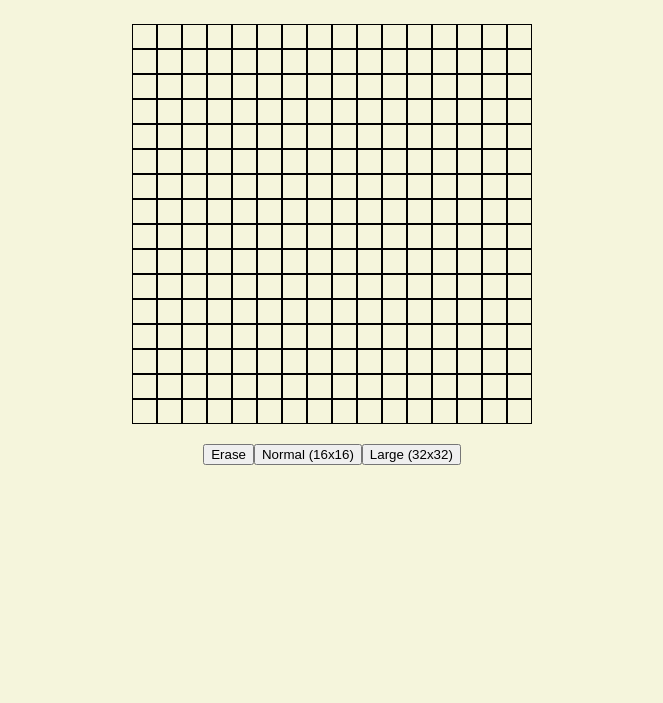
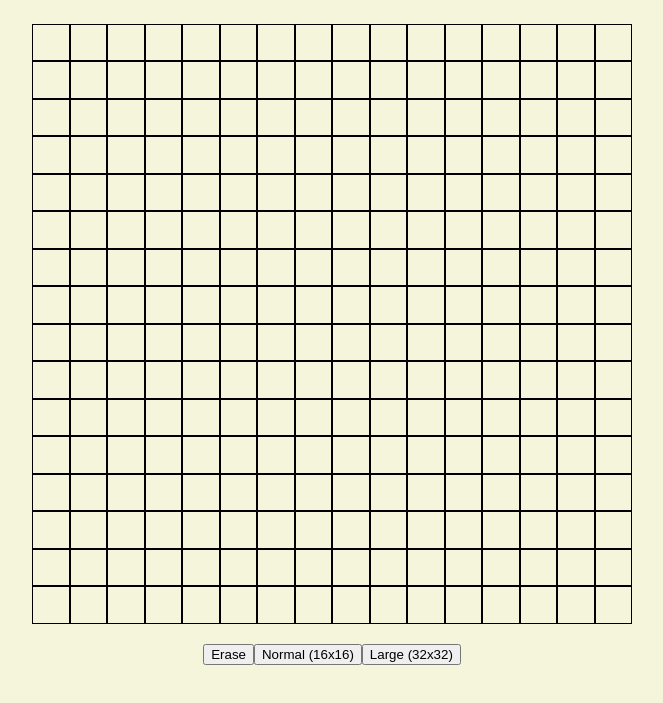
Before and after one commit to jongithub59/etch-a-sketch, a plain HTML site: page index.html in a window 1280 px wide. Shown: the part 77-780 px from the top of the page, without its empty margins (308-971 px from the left). Drawn offline with Linux system fonts and the light colour scheme; a web font is replaced by a local one.

Commit message:
grid element size is now calced automatically grid elements are now sized according to the total grid size, cleaning up code and allowing for the grid size ti be changed by the user in the future

```diff
--- a/script.js
+++ b/script.js
@@ -1,4 +1,4 @@
-let size = 16; //default size for grid 16x16
+let size = 16;
 const container = document.getElementById('container');
 const eraseButton = document.getElementById('erase-button');
 const normalButton = document.getElementById('normal-button');
@@ -9,12 +9,13 @@ largeButton.addEventListener('click', largeSize);
 
 function createGrid(size) {
     container.innerHTML = "";
-    for (let i = 0; i < size * size; i++) { // size is multiplied to get the actual amount os squares to fil the grid
+    const gridWidth = parseInt(getComputedStyle(container).width); //gets width of the grid from css, may make option for increasing grid sizien in the future
+    const currentSize = gridWidth / size; //formula for calculating grid element size to fit grid
+    for (let i = 0; i < size * size; i++) {
         const square = document.createElement('div');
+        square.style.width = `${currentSize}px`; //grid element size is added
+        square.style.height = `${currentSize}px`;
         square.classList.add('square');
-        if (size == 32) {
-            square.style.width = square.style.height = `12.5px`; //makes grid elements smaller if more squares are made
-        }
         square.addEventListener('mouseover', (e) => {
             // color change is done by changing it to a class with a grey style
             e.target.classList.remove('square');
--- a/styles.css
+++ b/styles.css
@@ -10,15 +10,13 @@ body {
 }
 
 h1 {
+    display:flex;
+    justify-content: center;
     font-size: 40px;
 }
 
 .square {
-    box-sizing: border-box;
-    margin: 0;
-    padding: 0;
-    height: 25px;
-    width: 25px;
+    box-sizing: border-box;     /* makes box sizing consistent and take up the proper space */
     border: solid black .5px;
 }
 
@@ -27,21 +25,16 @@ eit this one */
 .greySquare {
     box-sizing: border-box;
     border: solid black .5px;
-    margin: 0;
-    padding: 0;
-    height: 25px;
-    width: 25px;
     background-color: grey;
 }
 #container {
     margin: auto;
-    align-content: center; /*gets rid of weird gaps between grid elements */
     padding: 0;
     display: flex;
     flex: 1 1 0;
     flex-wrap: wrap;
-    width: 400px;
-    height: 400px;
+    width: 600px;
+    height: 600px;
 }
 
 #button-bar {
```
